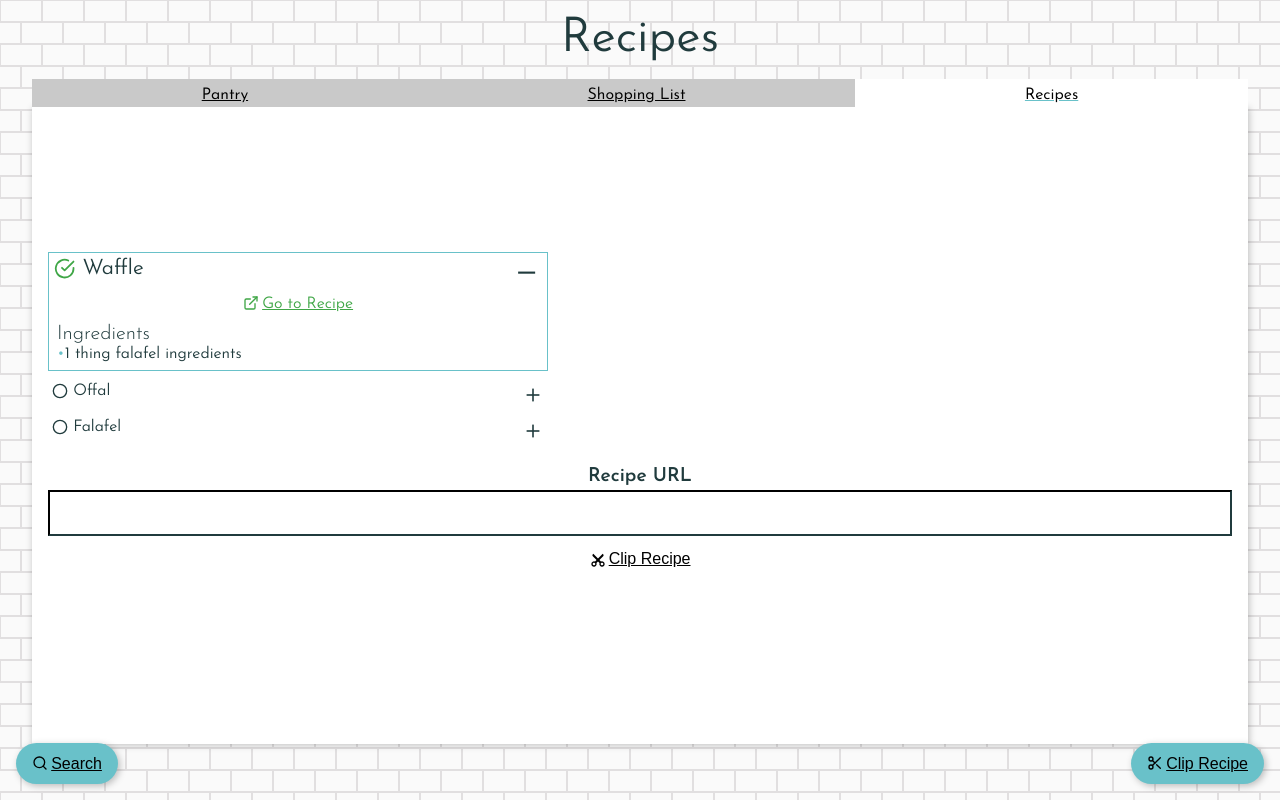
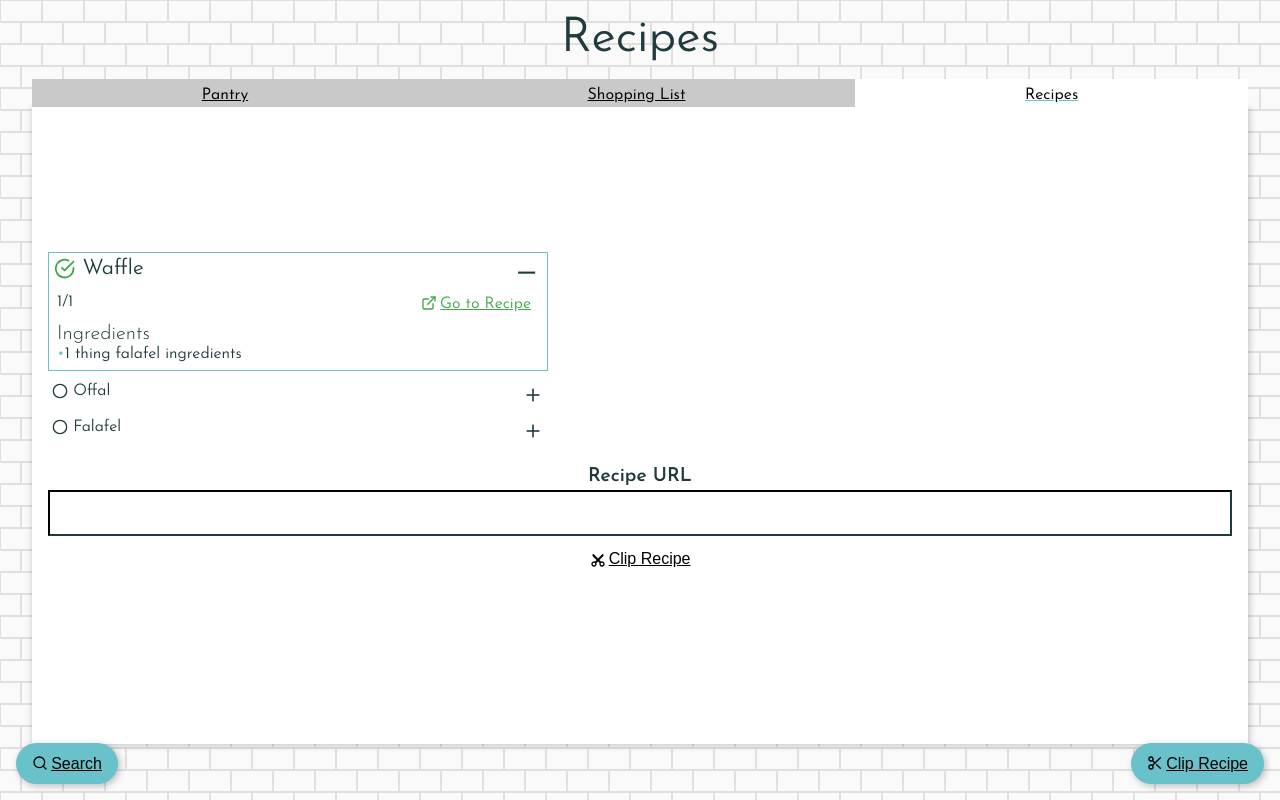
Before and after one commit to wingmatt/kitchensyncc, a Next.js app: page /recipes in a window 1280 px wide. Both pictures are taken after a click on the element "Waffle". Built offline with nearby package versions, Linux system fonts and the light colour scheme.

Commit message:
Add summary section & demo of ingredient summary

```diff
--- a/components/Recipe.tsx
+++ b/components/Recipe.tsx
@@ -8,7 +8,9 @@ export default function Recipe(props: RecipeInterface) {
   return (
     <article className={styles.recipe}>
       <CollapsiblePanel title={props.name} status={props.status}>
-        <a href={props.url} className={"button " + styles.button}><FiExternalLink focusable="false" />Go to Recipe </a>
+        <div className={styles.summary}>
+        <span>1/1</span><a href={props.url} className={"button " + styles.button}><FiExternalLink focusable="false" />Go to Recipe </a>
+        </div>
         <ul>
           <h3>Ingredients</h3>
           {props.ingredients.map((value: IngredientInterface, index) => {
--- a/styles/components/Recipe.module.css
+++ b/styles/components/Recipe.module.css
@@ -20,3 +20,10 @@ a.button {
 .recipe ul {
   margin: 0;
 }
+
+.summary {
+  display: flex;
+  justify-content: space-between;
+  align-items: center;
+  margin: 0 .5rem;
+}
```
